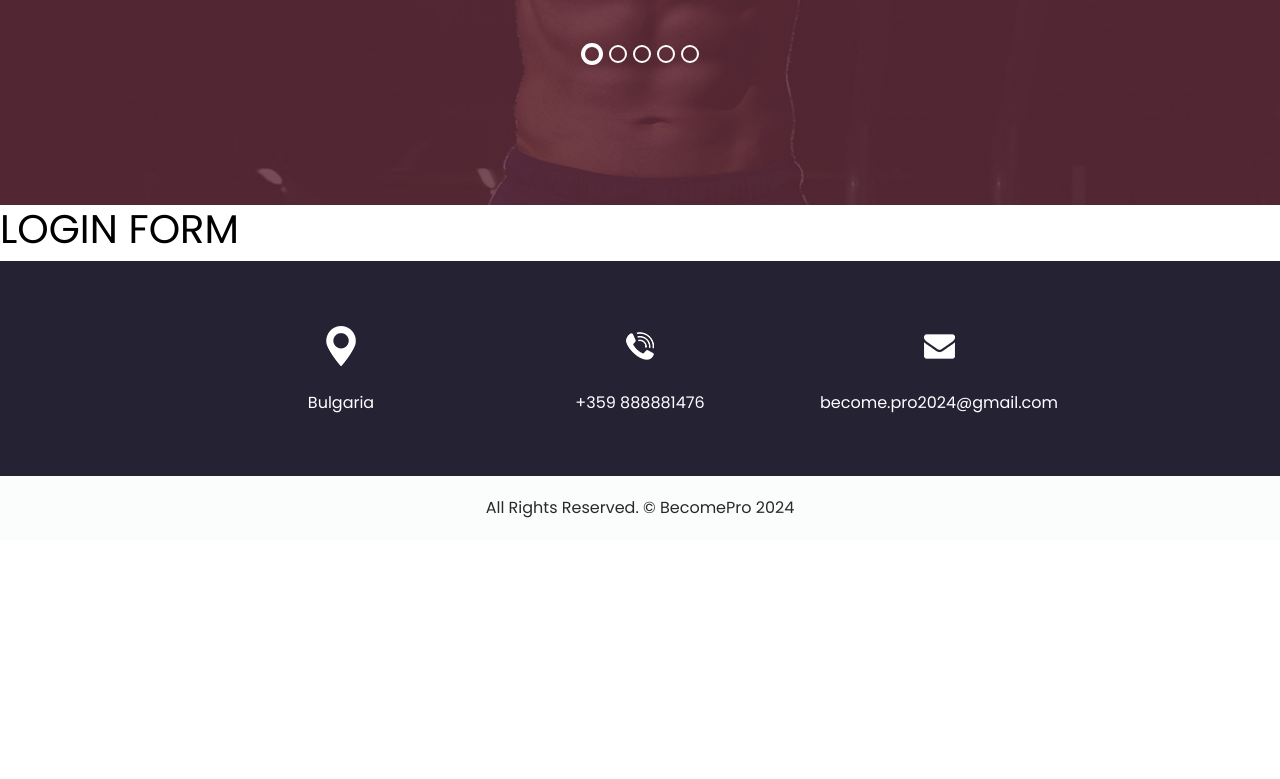
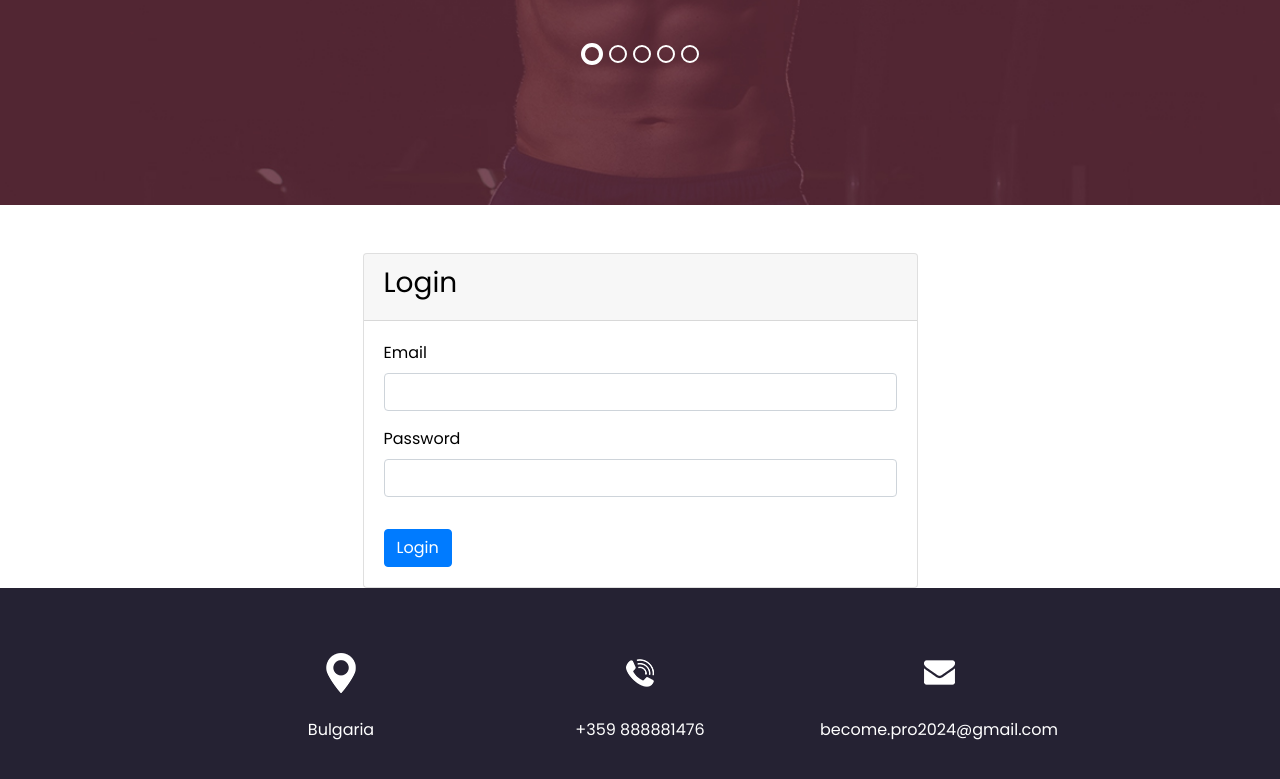
Before and after one commit to al-badarin/BecomePro, a React (Vite) app in the folder client/: page /login in a window 1280 px wide. Shown: the part 595-1374 px from the top of the page. Before the commit the page ends 1135 px from the top, so only its background shows below. Built offline with nearby package versions, Linux system fonts and the light colour scheme; no server answers.

Commit message:
add Login form

```diff
--- a/client/src/components/login/Login.jsx
+++ b/client/src/components/login/Login.jsx
@@ -1,3 +1,42 @@
 export default function Login() {
-  return <h1>LOGIN FORM</h1>;
+  return (
+    <div className="container mt-5">
+      <div className="row justify-content-center">
+        <div className="col-md-6">
+          <div className="card">
+            <div className="card-header">
+              <h3>Login</h3>
+            </div>
+            <div className="card-body">
+              <form >
+                <div className="form-group">
+                  <label htmlFor="email">Email</label>
+                  <input
+                    type="email"
+                    className="form-control"
+                    id="email"
+                    name="email"
+                    required
+                  />
+                </div>
+                <div className="form-group">
+                  <label htmlFor="password">Password</label>
+                  <input
+                    type="password"
+                    className="form-control"
+                    id="password"
+                    name="password"
+                    required
+                  />
+                </div>
+                <button type="submit" className="btn btn-primary mt-3">
+                  Login
+                </button>
+              </form>
+            </div>
+          </div>
+        </div>
+      </div>
+    </div>
+  );
 }
```
